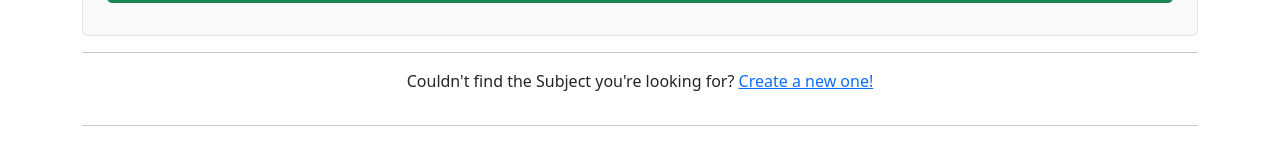
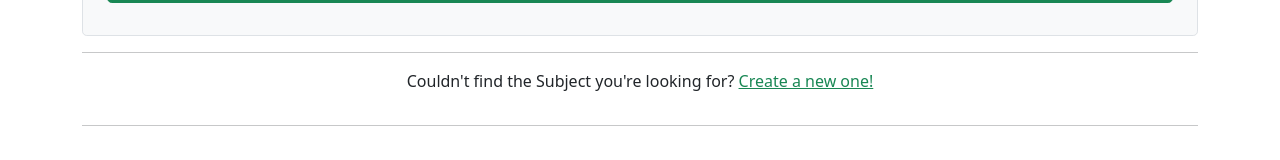
Before and after one commit to didicozaur/teachers-app-client, a React (Create React App) app: page /ads/add in a window 1280 px wide. Shown: the part 721-881 px from the top of the page. Built offline with nearby package versions, Linux system fonts and the light colour scheme; no server answers.

Commit message:
minor change in styling

```diff
--- a/src/pages/AddAd.js
+++ b/src/pages/AddAd.js
@@ -129,7 +129,9 @@ function AddAd(props) {
           <div className="d-flex justify-content-center">
             <p>
               Couldn't find the Subject you're looking for?{" "}
-              <a href="/subjects/add">Create a new one!</a>
+              <a className="text-success" href="/subjects/add">
+                Create a new one!
+              </a>
             </p>
           </div>
           <hr />
```
